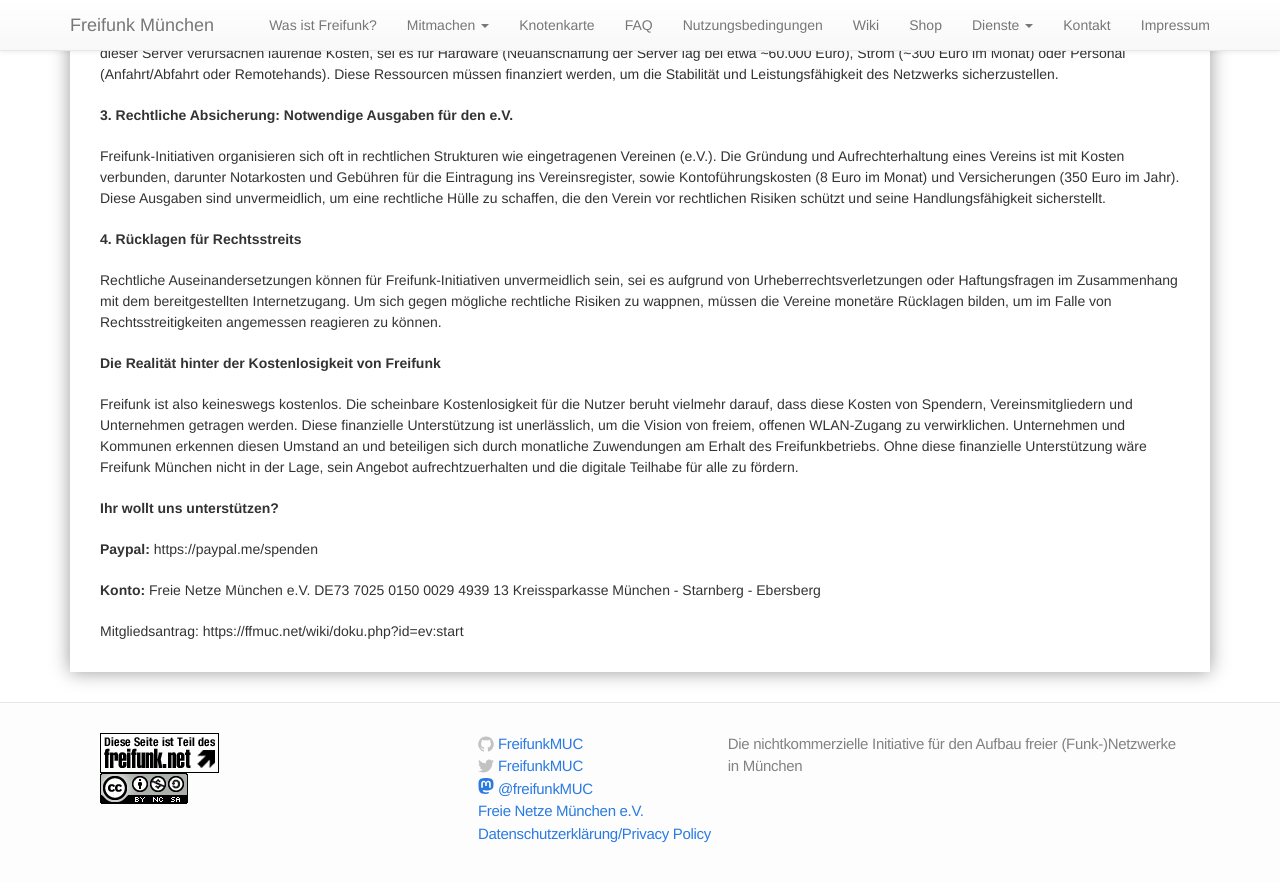
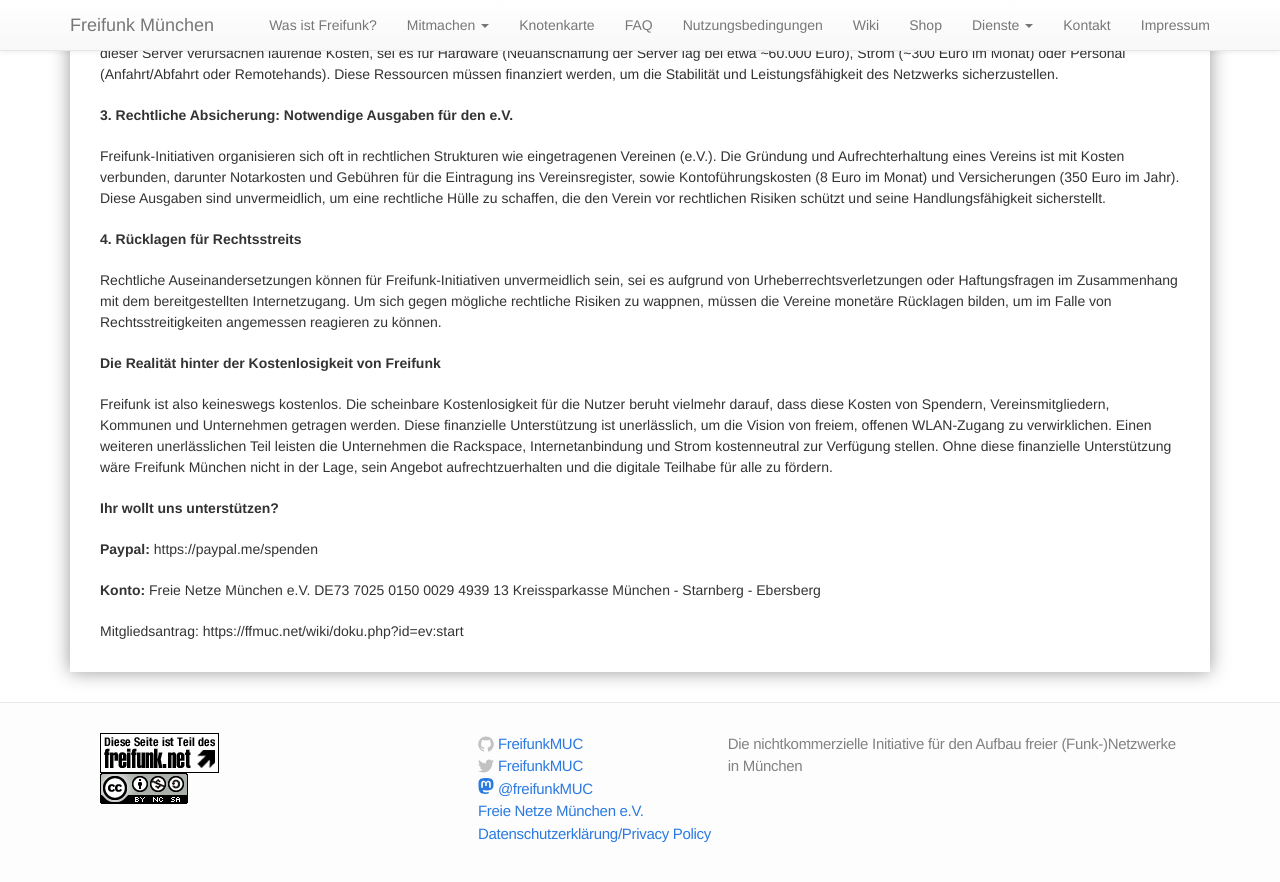
Before and after one commit to freifunkMUC/freifunkmuc.github.io, a Jekyll site: the page built from _posts/2024-03-19-freifunk-kostenlos.markdown, in a window 1280 px wide and 900 px high, scrolled down 520 px. Shown: the top 882 px of the window. Built offline with Jekyll 4.4.1, drawn with Linux system fonts in a browser that asks for light colours.

Commit message:
Update 2024-03-19-freifunk-kostenlos.markdown

```diff
--- a/_posts/2024-03-19-freifunk-kostenlos.markdown
+++ b/_posts/2024-03-19-freifunk-kostenlos.markdown
@@ -27,7 +27,7 @@ Rechtliche Auseinandersetzungen können für Freifunk-Initiativen unvermeidlich
 
 **Die Realität hinter der Kostenlosigkeit von Freifunk**
 
-Freifunk ist also keineswegs kostenlos. Die scheinbare Kostenlosigkeit für die Nutzer beruht vielmehr darauf, dass diese Kosten von Spendern, Vereinsmitgliedern und Unternehmen getragen werden. Diese finanzielle Unterstützung ist unerlässlich, um die Vision von freiem, offenen WLAN-Zugang zu verwirklichen. Unternehmen und Kommunen erkennen diesen Umstand an und beteiligen sich durch monatliche Zuwendungen am Erhalt des Freifunkbetriebs. Ohne diese finanzielle Unterstützung wäre Freifunk München nicht in der Lage, sein Angebot aufrechtzuerhalten und die digitale Teilhabe für alle zu fördern.
+Freifunk ist also keineswegs kostenlos. Die scheinbare Kostenlosigkeit für die Nutzer beruht vielmehr darauf, dass diese Kosten von Spendern, Vereinsmitgliedern, Kommunen und Unternehmen getragen werden. Diese finanzielle Unterstützung ist unerlässlich, um die Vision von freiem, offenen WLAN-Zugang zu verwirklichen. Einen weiteren unerlässlichen Teil leisten die Unternehmen die Rackspace, Internetanbindung und Strom kostenneutral zur Verfügung stellen. Ohne diese finanzielle Unterstützung wäre Freifunk München nicht in der Lage, sein Angebot aufrechtzuerhalten und die digitale Teilhabe für alle zu fördern.
 
 **Ihr wollt uns unterstützen?**
 
```
